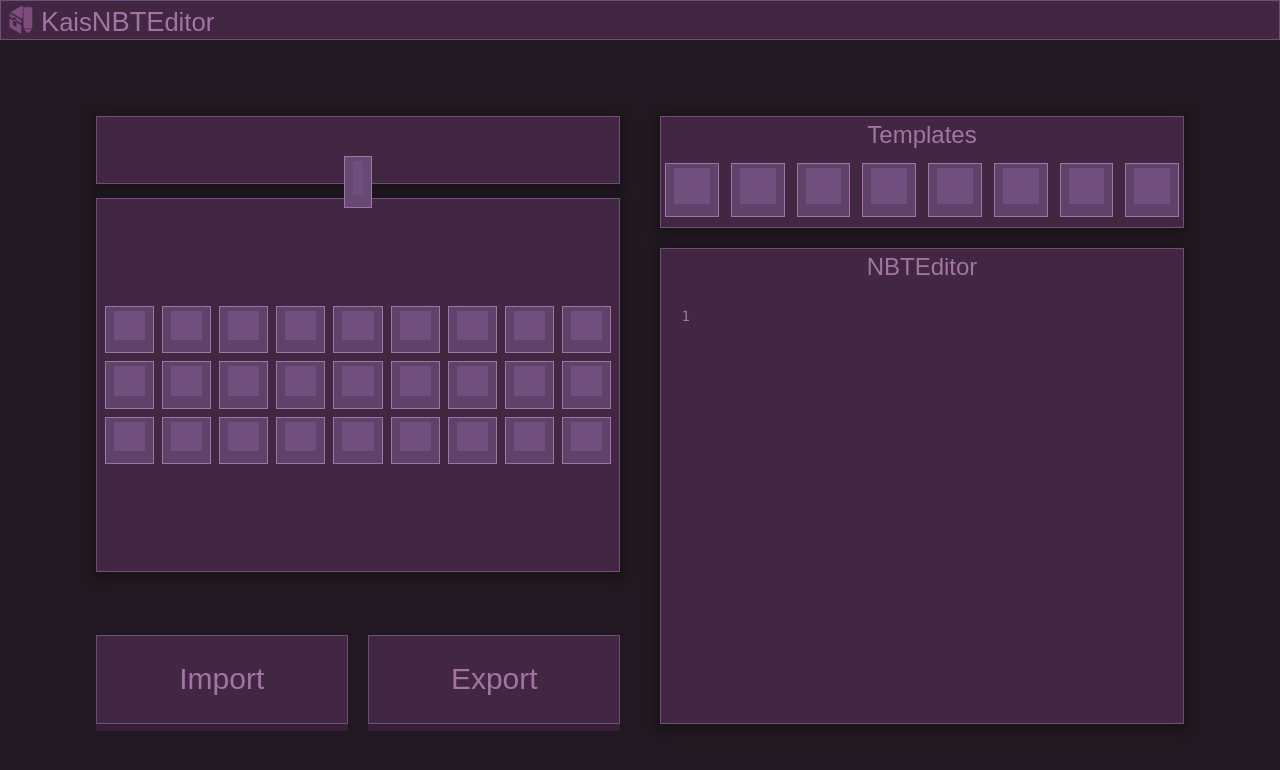
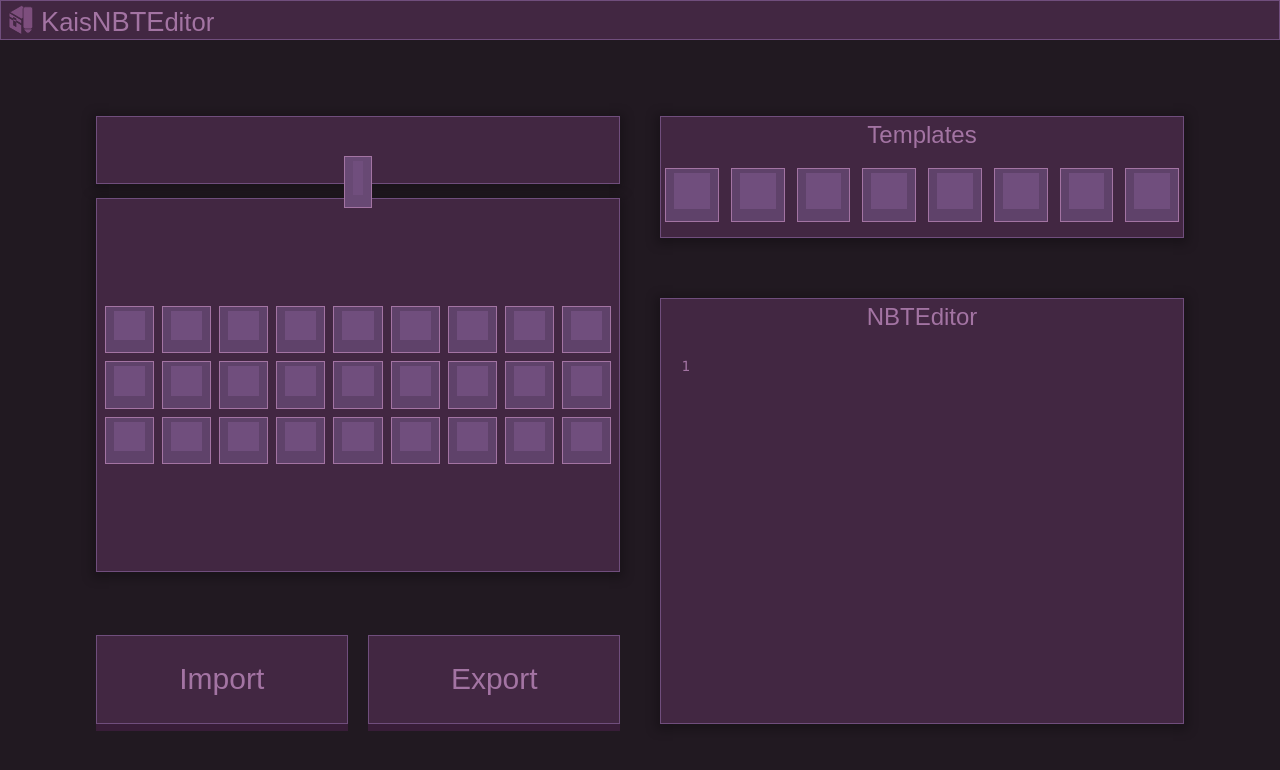
Before and after one commit to Kaim-Ru/kaisnbteditor, a React (Vite) app: page / in a window 1280 px wide. Shown: the top 770 px of the page. Built offline with nearby package versions, Linux system fonts and the light colour scheme; a web font is replaced by a local one.

Commit message:
見た目の修正

```diff
--- a/src/App.tsx
+++ b/src/App.tsx
@@ -54,7 +54,9 @@ function App() {
       const uint8Array = await snbtToMcstructure(snbtContent)
 
       // ダウンロード
-      const blob = new Blob([uint8Array], { type: 'application/octet-stream' })
+      const blob = new Blob([new Uint8Array(uint8Array)], {
+        type: 'application/octet-stream',
+      })
       const url = URL.createObjectURL(blob)
       const a = document.createElement('a')
       a.href = url
--- a/src/components/NBTEditor.tsx
+++ b/src/components/NBTEditor.tsx
@@ -165,7 +165,7 @@ export default function NBTEditor({ value, onChange }: NBTEditorProps) {
   }, [value])
 
   return (
-    <div className="flex flex-col w-full my-4 h-100 md:h-full md:mt-5 bg-type-1 md:my-0">
+    <div className="flex flex-col w-full my-4 h-100 md:h-[70%] md:mt-5 bg-type-1 md:my-0">
       <div className="mx-auto text-[20px] md:text-[24px]">NBTEditor</div>
       <div className="flex-1 p-3 overflow-hidden">
         <div ref={editorRef} className="w-full h-full"></div>
--- a/src/index.css
+++ b/src/index.css
@@ -17,6 +17,8 @@
 
 html {
   @apply bg-primary-800;
+  scrollbar-color: #704e7d #422742;
+  scrollbar-width: thin;
 }
 
 .bg-type-1 {
```
